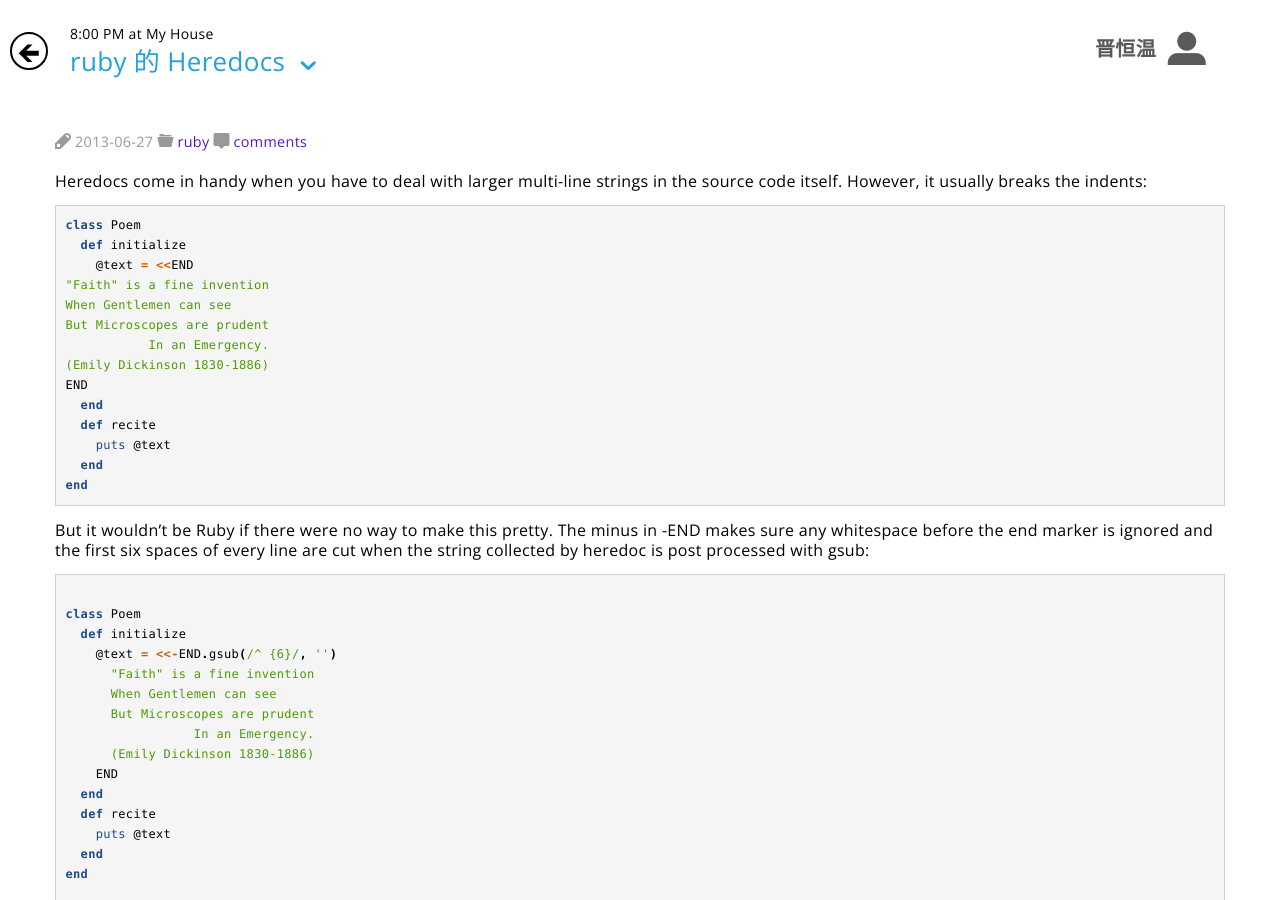
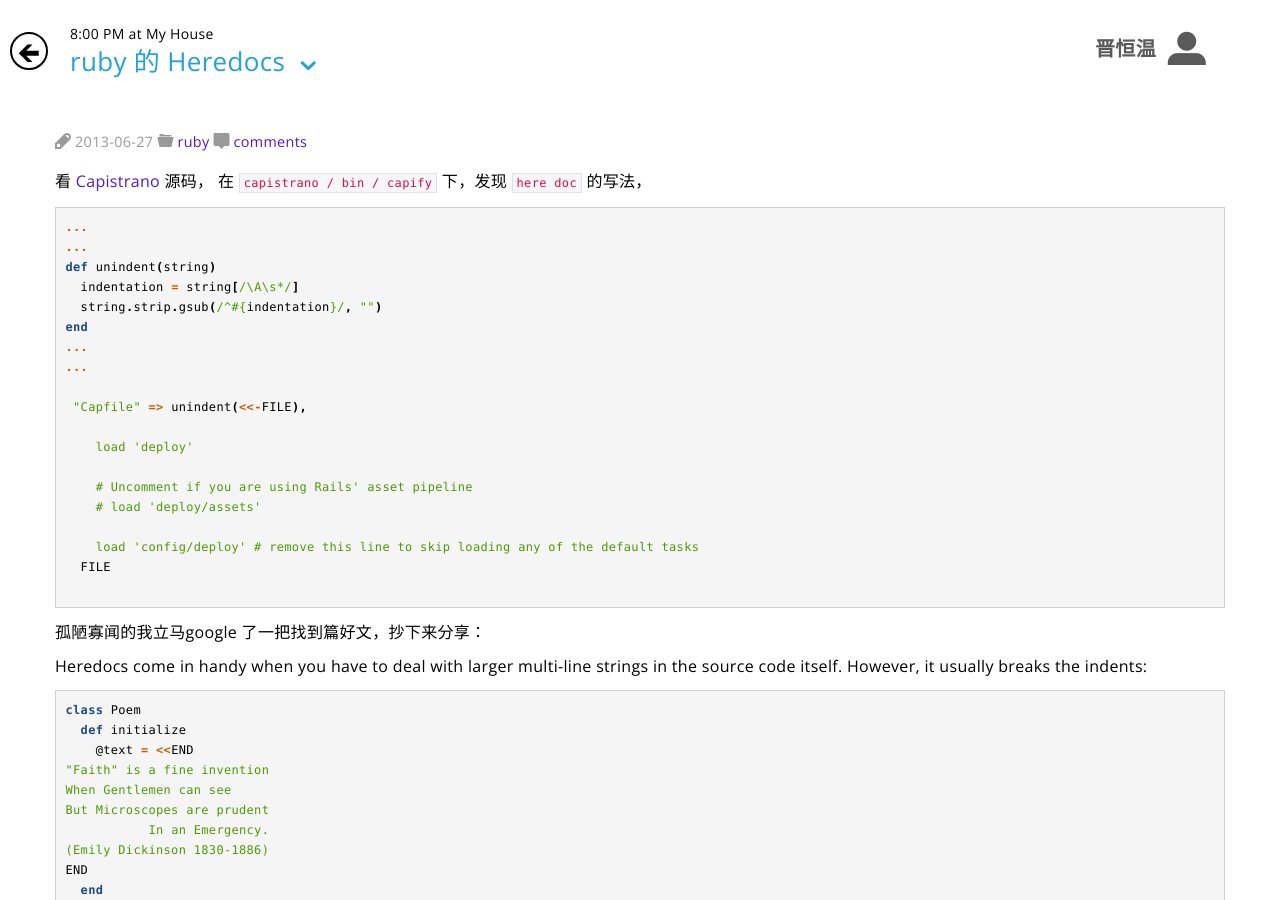
Before and after one commit to lihuazhang/lihuazhang.github.com, a Jekyll site: the page built from _posts/2013-06-27-ruby-here-doc.md, in a window 1280 px wide and 900 px high. Built offline with Jekyll 4.4.1, drawn with Linux system fonts in a browser that asks for light colours; nearby versions of some CDN libraries; Markdown is read by kramdown in place of the engine named in the settings; comment, search, counter and statistics services are not loaded.

Commit message:
Update 2013-06-27-ruby-here-doc.md

````diff
--- a/_posts/2013-06-27-ruby-here-doc.md
+++ b/_posts/2013-06-27-ruby-here-doc.md
@@ -5,6 +5,34 @@ description: ""
 categories: ruby
 tags: []
 ---
+
+看 [Capistrano](https://github.com/capistrano) 源码， 在 `capistrano / bin / capify` 下，发现
+`here doc` 的写法，
+
+```ruby
+...
+...
+def unindent(string)
+  indentation = string[/\A\s*/]
+  string.strip.gsub(/^#{indentation}/, "")
+end
+...
+...
+
+ "Capfile" => unindent(<<-FILE),
+
+    load 'deploy'
+
+    # Uncomment if you are using Rails' asset pipeline
+    # load 'deploy/assets'
+
+    load 'config/deploy' # remove this line to skip loading any of the default tasks
+  FILE
+
+```
+
+
+孤陋寡闻的我立马google 了一把找到篇好文，抄下来分享：
 
 Heredocs come in handy when you have to deal with
 larger multi-line strings in the source code itself.
````
